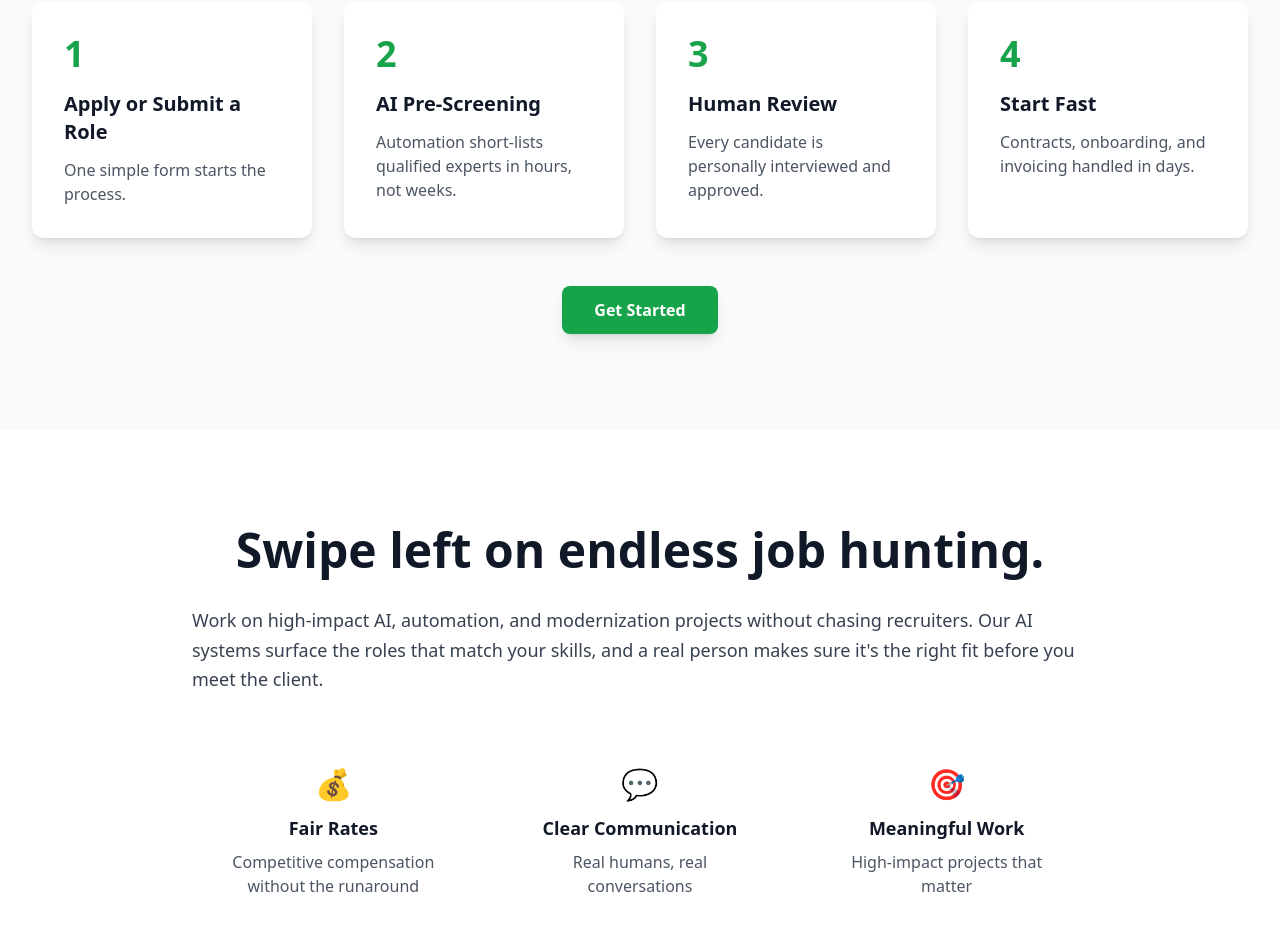
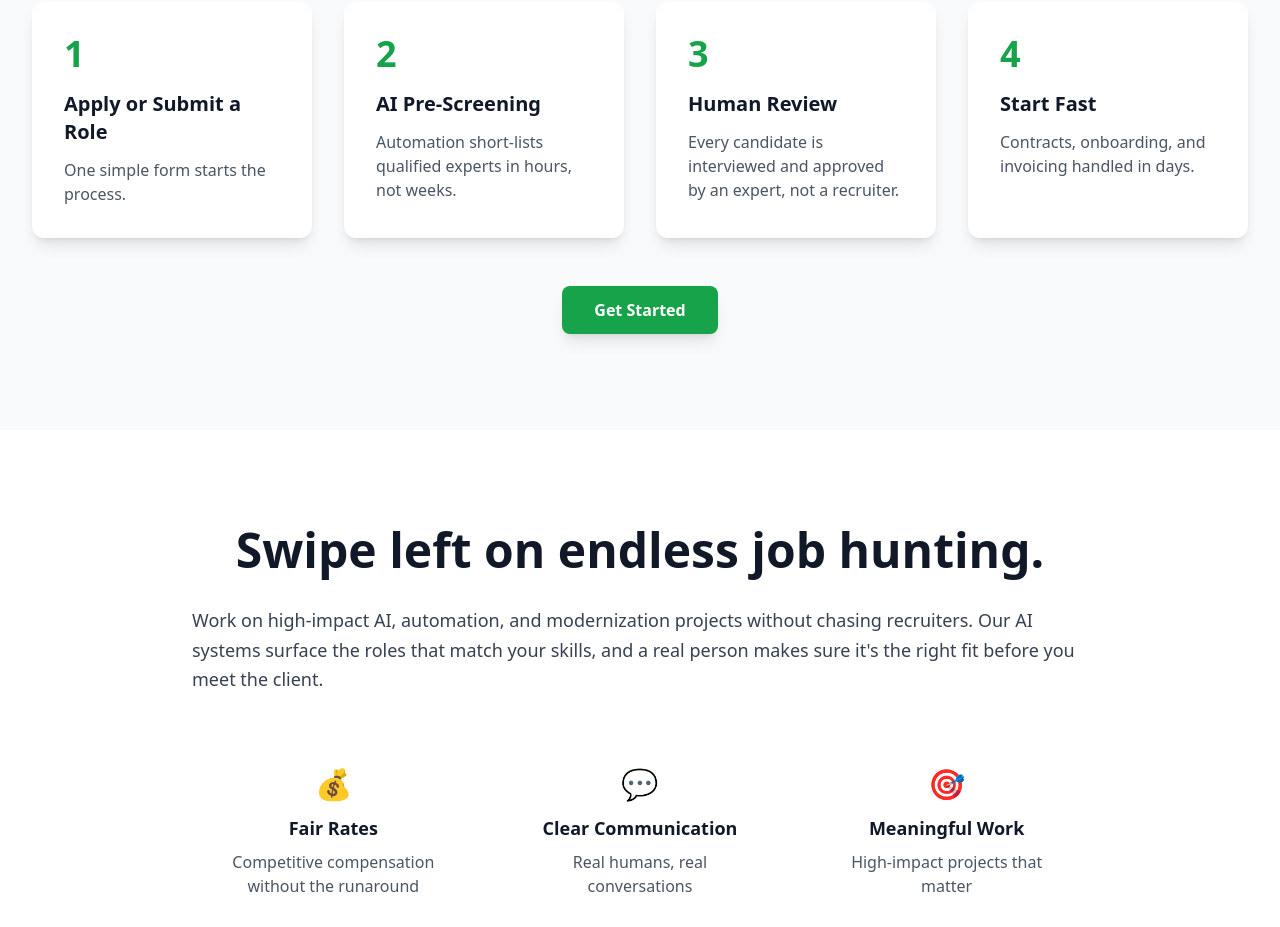
Before and after one commit to JamesRbockrath/swipeleft-website, a Next.js app: page / in a window 1280 px wide. Shown: the part 1280-2207 px from the top of the page. Built offline with nearby package versions, Linux system fonts and the light colour scheme.

Commit message:
Update page.tsx

```diff
--- a/app/page.tsx
+++ b/app/page.tsx
@@ -65,7 +65,7 @@
             <div className="bg-white p-8 rounded-xl shadow-lg">
               <div className="text-4xl font-bold text-green-600 mb-4">3</div>
               <h3 className="text-xl font-bold mb-3">Human Review</h3>
-              <p className="text-gray-600">Every candidate is personally interviewed and approved.</p>
+              <p className="text-gray-600">Every candidate is  interviewed and approved by an expert, not a recruiter.</p>
             </div>
             <div className="bg-white p-8 rounded-xl shadow-lg">
               <div className="text-4xl font-bold text-green-600 mb-4">4</div>
```
